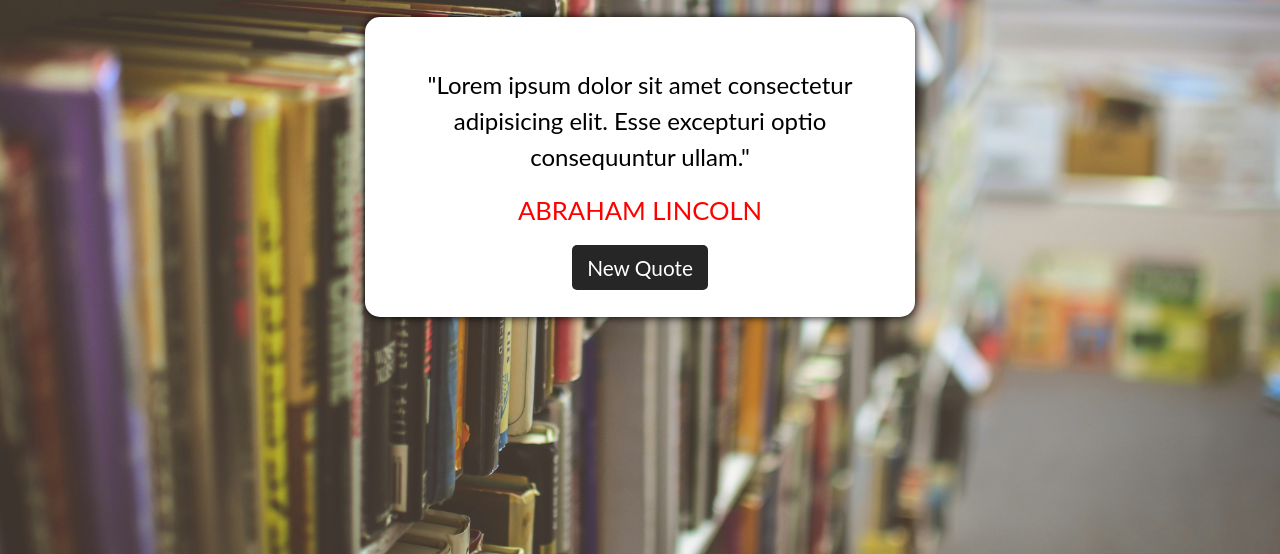
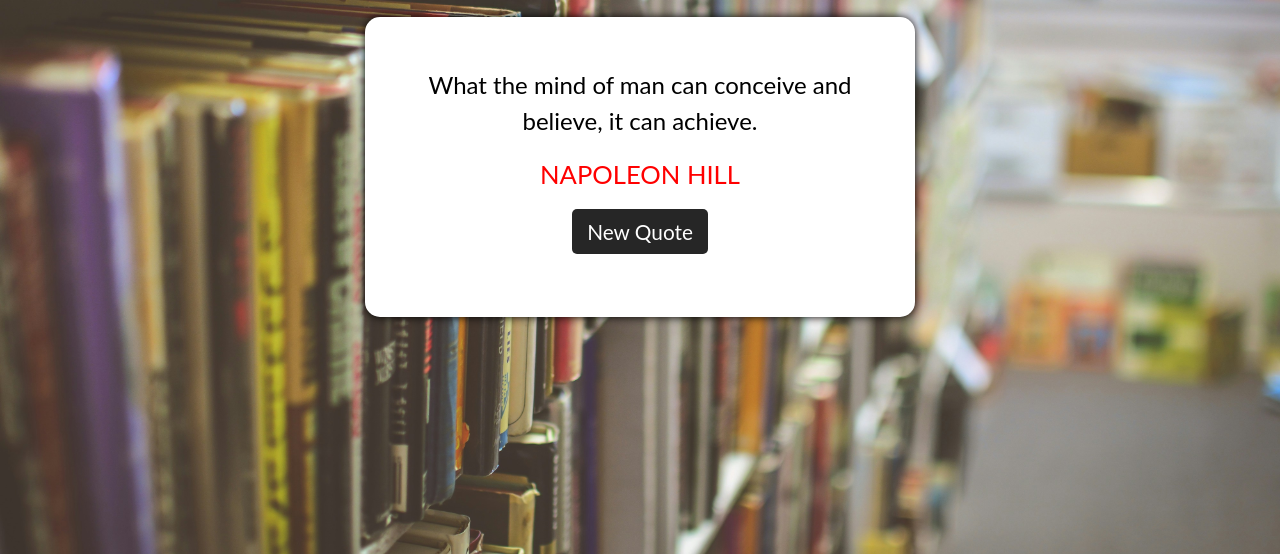
Before and after one commit to tenbite-daniel/JavaScript-DOM, a plain HTML site: page Project-1-Quote-Generator/index.html in a window 1280 px wide. Both pictures are taken after a click on the button "New Quote". Shown: the part 246-800 px from the top of the page. Drawn offline with Linux system fonts and the light colour scheme.

Commit message:
Added JS functionaility to generate and display new Quote when button is clicked.

```diff
--- a/Project-1-Quote-Generator/index.html
+++ b/Project-1-Quote-Generator/index.html
@@ -41,5 +41,7 @@
                 </div>
             </div>
         </div>
+        <!-- SCRIPTS -->
+        <script src="js/script.js"></script>
     </body>
 </html>
--- a/Project-1-Quote-Generator/js/script.js
+++ b/Project-1-Quote-Generator/js/script.js
@@ -0,0 +1,73 @@
+// VARIABLES
+const btn = document.querySelector("#new-quote");
+const quote = document.querySelector(".quote");
+const person = document.querySelector(".person");
+
+const quotes = [
+    {
+        quote: "The only way to do great work is to love what you do.",
+        person: "Steve Jobs",
+    },
+    {
+        quote: "Success is not final, failure is not fatal: It is the courage to continue that counts.",
+        person: "Winston Churchill",
+    },
+    {
+        quote: "The only limit to our realization of tomorrow is our doubts of today.",
+        person: "Franklin D. Roosevelt",
+    },
+    {
+        quote: "Don't watch the clock; do what it does. Keep going.",
+        person: "Sam Levenson",
+    },
+    {
+        quote: "Believe you can and you're halfway there.",
+        person: "Theodore Roosevelt",
+    },
+    {
+        quote: "In the middle of every difficulty lies opportunity.",
+        person: "Albert Einstein",
+    },
+    {
+        quote: "What lies behind us and what lies before us are tiny matters compared to what lies within us.",
+        person: "Ralph Waldo Emerson",
+    },
+    {
+        quote: "Our greatest glory is not in never falling, but in rising every time we fall.",
+        person: "Confucius",
+    },
+    {
+        quote: "The way to get started is to quit talking and begin doing.",
+        person: "Walt Disney",
+    },
+    {
+        quote: "Life is what happens when you're busy making other plans.",
+        person: "John Lennon",
+    },
+    {
+        quote: "You miss 100% of the shots you don't take.",
+        person: "Wayne Gretzky",
+    },
+    {
+        quote: "The journey of a thousand miles begins with one step.",
+        person: "Lao Tzu",
+    },
+    {
+        quote: "All our dreams can come true if we have the courage to pursue them.",
+        person: "Walt Disney",
+    },
+    {
+        quote: "Your time is limited, so don't waste it living someone else's life.",
+        person: "Steve Jobs",
+    },
+    {
+        quote: "What the mind of man can conceive and believe, it can achieve.",
+        person: "Napoleon Hill",
+    },
+];
+
+btn.addEventListener("click", () => {
+    let random = Math.floor(Math.random() * quotes.length);
+    quote.innerText = quotes[random].quote;
+    person.innerText = quotes[random].person;
+});
```
